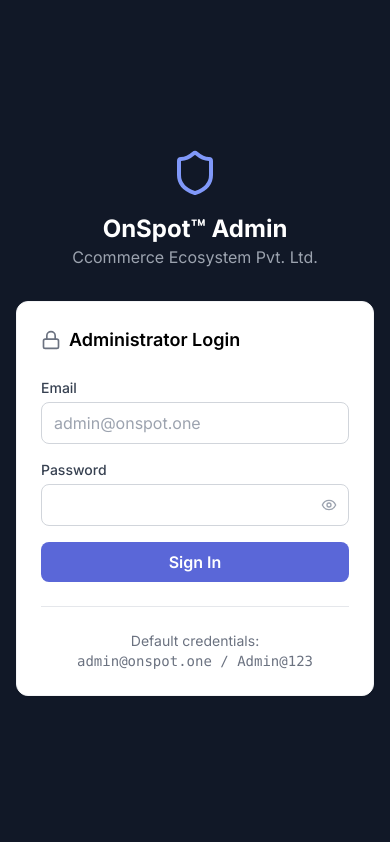
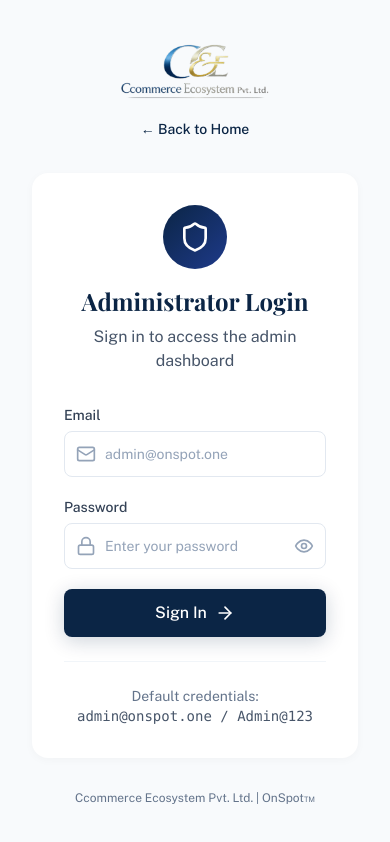
Before and after one commit to Happyjainmatigarg/Onspot-Partner-PCMS, a Next.js app in the folder apps/admin/: page /login in a window 390 px wide. Built offline with nearby package versions, Linux system fonts and the light colour scheme.

Commit message:
Fix: Admin login JSON parsing error, update theme to match partner portal

```diff
--- a/apps/admin/app/globals.css
+++ b/apps/admin/app/globals.css
@@ -1,57 +1,189 @@
+@import url('https://fonts.googleapis.com/css2?family=Playfair+Display:wght@400;600;700&family=Public+Sans:wght@300;400;500;600;700&display=swap');
+
 @tailwind base;
 @tailwind components;
 @tailwind utilities;
 
+:root {
+  --primary: #0B2545;
+  --primary-light: #1E3A8A;
+  --gold: #C5A059;
+  --gold-dark: #9E8047;
+  --background: #F8FAFC;
+  --foreground: #1A2942;
+}
+
 body {
-    font-family: 'Inter', -apple-system, BlinkMacSystemFont, 'Segoe UI', Roboto, sans-serif;
+  font-family: 'Public Sans', sans-serif;
+  background-color: var(--background);
+  -webkit-font-smoothing: antialiased;
+  -moz-osx-font-smoothing: grayscale;
+}
+
+h1,
+h2,
+h3,
+h4,
+h5,
+h6 {
+  font-family: 'Playfair Display', serif;
+}
+
+/* Custom scrollbar */
+::-webkit-scrollbar {
+  width: 8px;
+  height: 8px;
+}
+
+::-webkit-scrollbar-track {
+  background: #f1f5f9;
+  border-radius: 4px;
+}
+
+::-webkit-scrollbar-thumb {
+  background: #cbd5e1;
+  border-radius: 4px;
+}
+
+::-webkit-scrollbar-thumb:hover {
+  background: #94a3b8;
 }
 
 @layer components {
+
+  /* Primary button - Dark Navy */
   .btn-primary {
-        @apply bg-primary-600 text-white font-semibold py-2 px-4 rounded-lg hover:bg-primary-700 transition-all duration-200;
+    @apply bg-primary-600 text-white font-medium py-3 px-6 rounded-lg shadow-primary hover:bg-primary-700 transition-all duration-200 active:scale-95;
   }
 
-    .btn-secondary {
-        @apply bg-gray-100 text-gray-700 font-semibold py-2 px-4 rounded-lg hover:bg-gray-200 transition-all duration-200;
+  /* Gold button */
+  .btn-gold {
+    @apply bg-gold-500 text-white font-medium py-3 px-6 rounded-lg shadow-gold hover:bg-gold-600 transition-all duration-200 active:scale-95;
   }
 
-    .btn-success {
-        @apply bg-green-600 text-white font-semibold py-2 px-4 rounded-lg hover:bg-green-700 transition-all duration-200;
+  /* Secondary button */
+  .btn-secondary {
+    @apply bg-white text-primary-600 font-medium py-3 px-6 rounded-lg border border-slate-200 hover:bg-slate-50 hover:border-primary-300 transition-all duration-200;
   }
 
-    .btn-danger {
-        @apply bg-red-600 text-white font-semibold py-2 px-4 rounded-lg hover:bg-red-700 transition-all duration-200;
+  /* Input field */
+  .input-field {
+    @apply w-full px-4 py-3 border border-slate-200 bg-white rounded-lg text-sm focus:ring-2 focus:ring-primary-600/20 focus:border-primary-600 outline-none transition-all duration-200 placeholder:text-slate-400;
   }
 
-    .input-field {
-        @apply w-full px-3 py-2 border border-gray-300 rounded-lg focus:ring-2 focus:ring-primary-500 focus:border-transparent outline-none;
+  /* Card */
+  .card {
+    @apply bg-white rounded-xl shadow-soft border border-slate-100 p-6 hover:shadow-md transition-shadow duration-300;
   }
 
-    .card {
-        @apply bg-white rounded-xl shadow-sm border border-gray-100 p-6;
+  /* Dashboard card */
+  .dashboard-card {
+    @apply bg-white rounded-xl shadow-soft border border-slate-100 p-6 hover:shadow-lg transition-all duration-300;
   }
 
+  /* Feature card */
+  .feature-card {
+    @apply bg-white rounded-2xl shadow-soft border border-slate-100 p-8 hover:shadow-floating hover:-translate-y-1 transition-all duration-500;
+  }
+
+  /* Label */
+  .label {
+    @apply block text-sm font-medium text-slate-700 mb-1.5;
+  }
+
+  /* Badge styles */
   .badge {
     @apply inline-flex items-center px-2.5 py-0.5 rounded-full text-xs font-medium;
   }
 
   .badge-success {
-        @apply bg-green-100 text-green-800;
+    @apply bg-emerald-100 text-emerald-700;
   }
 
   .badge-warning {
-        @apply bg-yellow-100 text-yellow-800;
+    @apply bg-amber-100 text-amber-700;
   }
 
   .badge-danger {
-        @apply bg-red-100 text-red-800;
+    @apply bg-red-100 text-red-700;
   }
 
   .badge-info {
-        @apply bg-blue-100 text-blue-800;
+    @apply bg-blue-100 text-blue-700;
   }
 
-    .badge-gray {
-        @apply bg-gray-100 text-gray-800;
+  .badge-gold {
+    @apply bg-gold-100 text-gold-700;
+  }
+
+  /* Sidebar link */
+  .sidebar-link {
+    @apply flex items-center gap-3 px-4 py-2.5 rounded-lg text-slate-300 hover:text-white hover:bg-white/10 transition-colors duration-200;
+  }
+
+  .sidebar-link-active {
+    @apply flex items-center gap-3 px-4 py-2.5 rounded-lg text-white bg-gold-500 font-medium;
   }
 }
+
+/* Gradients */
+.gradient-primary {
+  background: linear-gradient(135deg, #0B2545 0%, #1E3A8A 100%);
+}
+
+.gradient-gold {
+  background: linear-gradient(135deg, #C5A059 0%, #9E8047 100%);
+}
+
+/* Text gradients */
+.text-gradient-primary {
+  background: linear-gradient(135deg, #0B2545 0%, #1E3A8A 100%);
+  -webkit-background-clip: text;
+  -webkit-text-fill-color: transparent;
+  background-clip: text;
+}
+
+.text-gradient-gold {
+  background: linear-gradient(135deg, #C5A059 0%, #DFC076 100%);
+  -webkit-background-clip: text;
+  -webkit-text-fill-color: transparent;
+  background-clip: text;
+}
+
+/* Glass morphism */
+.glass {
+  backdrop-filter: blur(16px);
+  background: rgba(255, 255, 255, 0.7);
+  border: 1px solid rgba(255, 255, 255, 0.2);
+}
+
+/* Animations */
+@keyframes fadeIn {
+  from {
+    opacity: 0;
+  }
+
+  to {
+    opacity: 1;
+  }
+}
+
+@keyframes slideInUp {
+  from {
+    opacity: 0;
+    transform: translateY(20px);
+  }
+
+  to {
+    opacity: 1;
+    transform: translateY(0);
+  }
+}
+
+.animate-fade-in {
+  animation: fadeIn 0.3s ease-out;
+}
+
+.animate-slide-up {
+  animation: slideInUp 0.4s ease-out;
+}
--- a/apps/admin/app/login/page.js
+++ b/apps/admin/app/login/page.js
@@ -1,7 +1,8 @@
 'use client';
 import { useState } from 'react';
 import { useRouter } from 'next/navigation';
-import { Shield, Eye, EyeOff, Lock } from 'lucide-react';
+import Link from 'next/link';
+import { Shield, Eye, EyeOff, Lock, ArrowRight, Mail } from 'lucide-react';
 
 export default function LoginPage() {
     const router = useRouter();
@@ -23,7 +24,13 @@
                 body: JSON.stringify({ email, password })
             });
 
-            const data = await res.json();
+            // Handle non-JSON responses (like HTML error pages)
+            let data;
+            try {
+                data = await res.json();
+            } catch (jsonError) {
+                throw new Error('Server error. Please check if the backend is running.');
+            }
 
             if (!res.ok) {
                 throw new Error(data.error || 'Login failed');
@@ -40,20 +47,48 @@
     };
 
     return (
-        <div className="min-h-screen bg-gray-900 flex items-center justify-center p-4">
-            <div className="w-full max-w-md">
-                <div className="text-center mb-8">
-                    <div className="flex items-center justify-center gap-2 mb-4">
-                        <Shield className="w-12 h-12 text-primary-400" />
+        <div className="min-h-screen flex">
+            {/* Left Panel - Image (Partner theme) */}
+            <div
+                className="hidden lg:flex lg:w-1/2 relative"
+                style={{
+                    backgroundImage: `linear-gradient(135deg, rgba(11, 37, 69, 0.95) 0%, rgba(11, 37, 69, 0.8) 100%), url(https://images.unsplash.com/photo-1551434678-e076c223a692?w=1200)`,
+                    backgroundSize: "cover",
+                    backgroundPosition: "center"
+                }}
+            >
+                <div className="absolute inset-0 flex flex-col justify-center px-12 text-white">
+                    <div className="mb-8">
+                        <img src="/logo.png" alt="Ccommerce Ecosystem" className="h-20 w-auto bg-white p-2 rounded-lg" />
                     </div>
-                    <h1 className="text-2xl font-bold text-white">OnSpot™ Admin</h1>
-                    <p className="text-gray-400">Ccommerce Ecosystem Pvt. Ltd.</p>
+                    <h1 className="font-display text-4xl font-bold mb-4">Admin Dashboard</h1>
+                    <p className="text-lg text-primary-200 max-w-md">
+                        Manage partners, customers, and system settings for the OnSpot™ ecosystem.
+                    </p>
+                </div>
             </div>
 
-                <div className="card">
-                    <div className="flex items-center gap-2 mb-6">
-                        <Lock className="w-5 h-5 text-gray-500" />
-                        <h2 className="text-lg font-semibold">Administrator Login</h2>
+            {/* Right Panel - Login Form */}
+            <div className="w-full lg:w-1/2 flex items-center justify-center p-8 bg-slate-50">
+                <div className="w-full max-w-md">
+                    <div className="lg:hidden mb-8 text-center">
+                        <img src="/logo.png" alt="Ccommerce Ecosystem" className="h-16 w-auto mx-auto" />
+                        <Link href="/" className="inline-flex items-center gap-2 mt-4 text-primary-600 hover:text-primary-700 text-sm font-medium">
+                            ← Back to Home
+                        </Link>
+                    </div>
+
+                    <div className="bg-white rounded-2xl shadow-soft p-8">
+                        <div className="text-center mb-8">
+                            <div className="w-16 h-16 gradient-primary rounded-full flex items-center justify-center mx-auto mb-4">
+                                <Shield className="w-8 h-8 text-white" />
+                            </div>
+                            <h2 className="font-display text-2xl font-bold text-primary-600 mb-2">
+                                Administrator Login
+                            </h2>
+                            <p className="text-slate-600">
+                                Sign in to access the admin dashboard
+                            </p>
                         </div>
 
                         {error && (
@@ -62,35 +97,40 @@
                             </div>
                         )}
 
-                    <form onSubmit={handleSubmit} className="space-y-4">
+                        <form onSubmit={handleSubmit} className="space-y-5">
                             <div>
-                            <label className="block text-sm font-medium text-gray-700 mb-1">Email</label>
+                                <label className="label">Email</label>
+                                <div className="relative">
+                                    <Mail className="absolute left-3 top-1/2 -translate-y-1/2 w-5 h-5 text-slate-400" />
                                     <input
                                         type="email"
                                         value={email}
                                         onChange={(e) => setEmail(e.target.value)}
                                         placeholder="admin@onspot.one"
-                                className="input-field"
+                                        className="input-field pl-10"
                                         required
                                     />
                                 </div>
+                            </div>
 
                             <div>
-                            <label className="block text-sm font-medium text-gray-700 mb-1">Password</label>
+                                <label className="label">Password</label>
                                 <div className="relative">
+                                    <Lock className="absolute left-3 top-1/2 -translate-y-1/2 w-5 h-5 text-slate-400" />
                                     <input
                                         type={showPassword ? 'text' : 'password'}
                                         value={password}
                                         onChange={(e) => setPassword(e.target.value)}
-                                    className="input-field pr-10"
+                                        placeholder="Enter your password"
+                                        className="input-field pl-10 pr-12"
                                         required
                                     />
                                     <button
                                         type="button"
                                         onClick={() => setShowPassword(!showPassword)}
-                                    className="absolute right-3 top-1/2 -translate-y-1/2 text-gray-400"
+                                        className="absolute right-3 top-1/2 -translate-y-1/2 text-slate-400 hover:text-slate-600"
                                     >
-                                    {showPassword ? <EyeOff className="w-4 h-4" /> : <Eye className="w-4 h-4" />}
+                                        {showPassword ? <EyeOff className="w-5 h-5" /> : <Eye className="w-5 h-5" />}
                                     </button>
                                 </div>
                             </div>
@@ -98,16 +138,21 @@
                             <button
                                 type="submit"
                                 disabled={loading}
-                            className="btn-primary w-full"
+                                className="btn-primary w-full flex items-center justify-center gap-2"
                             >
-                            {loading ? 'Signing in...' : 'Sign In'}
+                                {loading ? 'Signing in...' : <>Sign In <ArrowRight className="w-5 h-5" /></>}
                             </button>
                         </form>
 
-                    <div className="mt-6 pt-6 border-t text-center text-sm text-gray-500">
-                        <p>Default credentials:</p>
-                        <p className="font-mono">admin@onspot.one / Admin@123</p>
+                        <div className="mt-6 pt-6 border-t border-slate-100 text-center">
+                            <p className="text-sm text-slate-500">Default credentials:</p>
+                            <p className="font-mono text-sm text-slate-600">admin@onspot.one / Admin@123</p>
                         </div>
+                    </div>
+
+                    <p className="mt-8 text-center text-xs text-slate-500">
+                        Ccommerce Ecosystem Pvt. Ltd. | OnSpot™
+                    </p>
                 </div>
             </div>
         </div>
--- a/apps/admin/tailwind.config.js
+++ b/apps/admin/tailwind.config.js
@@ -7,18 +7,45 @@
     theme: {
         extend: {
             colors: {
+                // OnSpot Brand Colors - matching partner.onspot.one
                 primary: {
-                    50: '#f0f4ff',
-                    100: '#e0e9ff',
-                    200: '#c7d6fe',
-                    300: '#a4bbfc',
-                    400: '#8098f9',
-                    500: '#667eea',
-                    600: '#5a67d8',
-                    700: '#4c51bf',
-                    800: '#434190',
-                    900: '#3c366b'
+                    50: '#E8EDF3',
+                    100: '#D1DCE7',
+                    200: '#A3B9CF',
+                    300: '#7596B7',
+                    400: '#47739F',
+                    500: '#1E3A8A',
+                    600: '#0B2545',  // Main primary
+                    700: '#091D38',
+                    800: '#07152A',
+                    900: '#050E1D'
+                },
+                gold: {
+                    50: '#FBF7EF',
+                    100: '#F7EFDF',
+                    200: '#EFE0C0',
+                    300: '#E7D0A0',
+                    400: '#DFC180',
+                    500: '#C5A059',  // Main gold
+                    600: '#9E8047',
+                    700: '#776035',
+                    800: '#4F4023',
+                    900: '#282012'
+                },
+                accent: {
+                    500: '#00A3E0',  // Cyan accent
+                    600: '#0088BD'
                 }
+            },
+            fontFamily: {
+                'display': ['Playfair Display', 'serif'],
+                'sans': ['Public Sans', 'sans-serif']
+            },
+            boxShadow: {
+                'soft': '0 2px 10px rgba(0, 0, 0, 0.03)',
+                'floating': '0 20px 40px rgba(0, 0, 0, 0.08)',
+                'primary': '0 4px 20px rgba(11, 37, 69, 0.2)',
+                'gold': '0 4px 20px rgba(197, 160, 89, 0.3)'
             }
         }
     },
```
Lines whose indentation alone changed are shown as unchanged.
